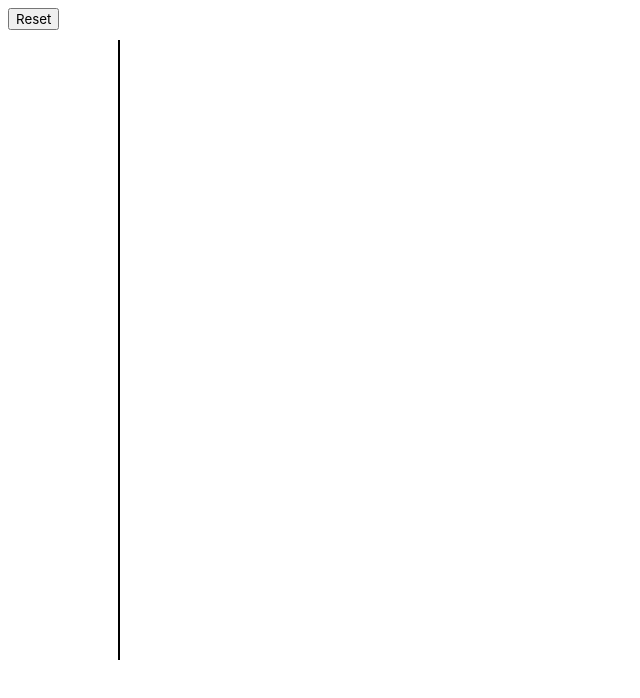
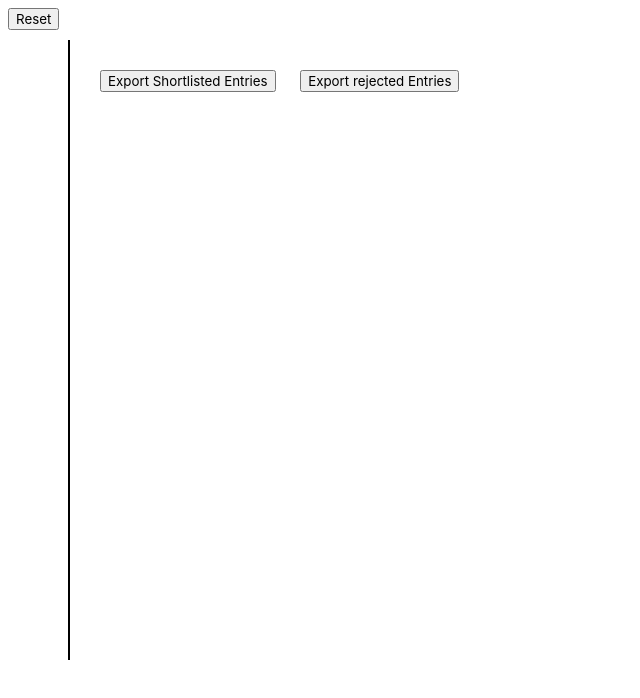
Before and after one commit to crossphoton/irs, a website: page public/viewer.html in a window 1280 px wide. Shown: the whole page, without its empty margins (0-640 px from the left). Drawn offline with Linux system fonts and the light colour scheme; no server answers.

Commit message:
export shortlisted data

```diff
--- a/public/viewer.html
+++ b/public/viewer.html
@@ -11,8 +11,10 @@
     <div class="main-content">
         <div id="filter-section"></div>
         <div id="table">
-            <table id="table-main-content">
+            <table id="main_table">
             </table>
+            <button onclick="export_csv('main_table');">Export Shortlisted Entries</button>
+            <button onclick="export_csv_1('main_table');">Export rejected Entries</button>
         </div>
     </div>
 </body>
@@ -54,7 +56,7 @@
     }
 
     #filter-section{
-        padding-right: 100px;
+        padding-right: 50px;
         max-width: 30%;
         border-right: 2px solid black;
     }
@@ -63,7 +65,7 @@
         border: none;
         border-bottom: 1px solid black;
         outline: none;
-        max-width: 30px;
+        max-width: 40px;
     }
 
 </style>
@@ -72,7 +74,7 @@
     const urlParams = new URLSearchParams(window.location.search);
     const documentId = urlParams.get('documentId');
     const headingsRow = document.getElementById("headings");
-    const table = document.getElementById("table-main-content");
+    const table = document.getElementById("main_table");
     const filterSection = document.getElementById("filter-section");
 
     document.getElementsByClassName("id")[0].textContent = documentId;
@@ -100,7 +102,6 @@
                             .replace(/[!#@$%^&*_+=]/g,'')
                             .replace(/\/\\/g,'')
                             .replace(/-/g,'')
-                            .replace('.', '')
                             .replace("\"",'')
                             .replace("\'",'');
 
@@ -180,6 +181,52 @@
         }
     }
 
+    function export_csv(table_id) {
+        var rows = document.querySelectorAll("table tr");
+        var csv = [];
+        for (var i = 0; i < rows.length; i++) {
+            if (rows[i].style.display === "none") continue;
+            var row = [], cols = rows[i].querySelectorAll("td, th");
+            for (var j = 0; j < cols.length; j++) {
+                row.push(cols[j].innerText);
+            }
+            csv.push(row.join(","));
+        }
+        var csv_string = csv.join('\n');
+        var filename = 'shortlisted.csv';
+        var link = document.createElement('a');
+        link.style.display = 'none';
+        link.setAttribute('target', '_blank');
+        link.setAttribute('href', 'data:text/csv;charset=utf-8,' + encodeURIComponent(csv_string));
+        link.setAttribute('download', filename);
+        document.body.appendChild(link);
+        link.click();
+        document.body.removeChild(link);
+    }
+
+    function export_csv_1(table_id) {
+        var rows = document.querySelectorAll("table tr");
+        var csv = [];
+        for (var i = 0; i < rows.length; i++) {
+            if (rows[i].style.display !== "none") continue;
+            var row = [], cols = rows[i].querySelectorAll("td, th");
+            for (var j = 0; j < cols.length; j++) {
+                row.push(cols[j].innerText);
+            }
+            csv.push(row.join(","));
+        }
+        var csv_string = csv.join('\n');
+        var filename = 'rejected.csv';
+        var link = document.createElement('a');
+        link.style.display = 'none';
+        link.setAttribute('target', '_blank');
+        link.setAttribute('href', 'data:text/csv;charset=utf-8,' + encodeURIComponent(csv_string));
+        link.setAttribute('download', filename);
+        document.body.appendChild(link);
+        link.click();
+        document.body.removeChild(link);
+    }
+
 </script>
 
 </html>
--- a/src/processing/preprocessing.js
+++ b/src/processing/preprocessing.js
@@ -18,7 +18,6 @@ module.exports = function(array){
                             .replace(/[!#@$%^&*_+=]/g,'')
                             .replace(/\/\\/g,'')
                             .replace(/-/g,'')
-                            .replace('.', '')
                             .replace("\"",'')
                             .replace("\'",'');
             }
```
Also changed, not shown: 1 other file.
